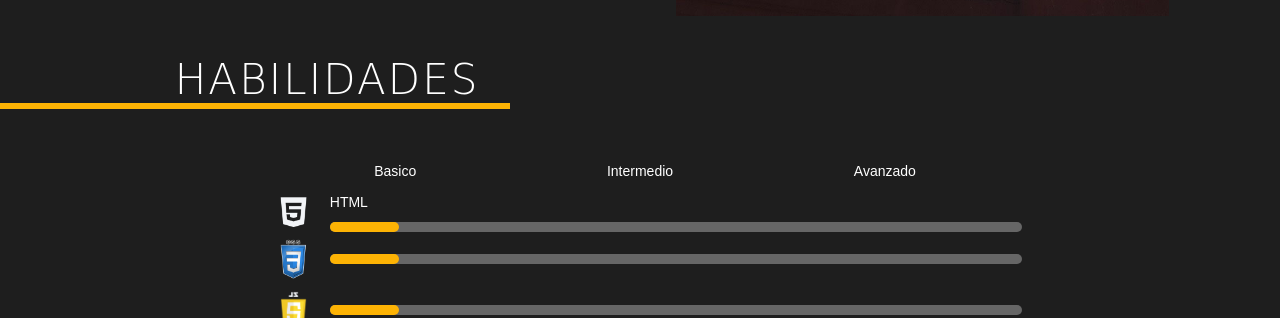
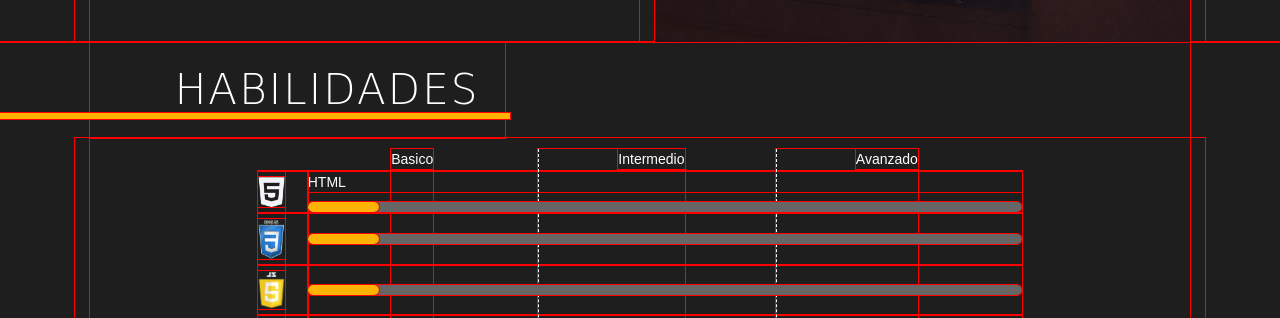
Before and after one commit to PatriciaMendozas/patriciamendozas.github.io, a plain HTML site: page public/index.html in a window 1280 px wide. Shown: the part 1330-1648 px from the top of the page. Drawn offline with nearby package versions, Linux system fonts and the light colour scheme; a web font is replaced by a local one.

Commit message:
porfolio2

```diff
--- a/css/common.css
+++ b/css/common.css
@@ -1,6 +1,6 @@
-/**{
+*{
     outline:1px solid rgba(255,0,0,1);
-}*/
+}
 * {
 	box-sizing: border-box;
 	user-select: none;
@@ -90,8 +90,8 @@ html, body {
     background-size: cover;
     height: 750px;
 }
-.soy{
-   padding: 3% 4% ;
+
+#section-two {
 
 }
 #section-three {
@@ -131,7 +131,6 @@ html, body {
 #section-menu a {
     float: right;
     clear: both;
-
     display: block;
     height: 2em;
     line-height: 2em;
--- a/css/main.css
+++ b/css/main.css
@@ -12,19 +12,31 @@ img{width: 100%;}
 .pdd{padding-right: 0px;
 padding-top: 2px;}
 .pd0{padding-left:0px;}
-.pdl3{padding-left: 3%;}
 .circulo{padding:0% 0% 3% 7%;}
 .mb4{margin-bottom: 4%;}
 .mt30{margin: 10% 5% 0% 60%;}
 .mt40{margin: 30% 0% 12%;}
 .mg23{margin: 2% 0% 2% 3%;}
-.phab{padding:3% 18%; }
-.menu{position: relative;}
-.ptabla{position: absolute;}
-.phab{padding-right:18%;}
+.phab{padding:3% 18%; position:relative;}
+.menu1{position: absolute;
+    height: 36em;
+    left: 18%;
+    margin: -2% 10% 0%;}
+.menu2{position: absolute;
+    height: 36em;
+    left: 37%;
+    margin: -2% 4% 0%;
+    padding-left: 7%;
+    border-left: 1px dashed #fff}
+.menu3{position: absolute;
+    height: 36em;
+    left: 58%;
+    margin: -2% 4% 0%;
+    padding-left: 7%;
+    border-left: 1px dashed #fff}
 /*trabajos*/
-.trabajos .nav-tabs {border-bottom: none;}
-.trabajos .nav-tabs > li.active > a {
+.trabajos.nav-tabs {border-bottom: none;}
+.trabajos.nav-tabs > li.active > a {
   color: #fff;
   background-color: #666666;
   font-weight: bolder;
--- a/public/index.html
+++ b/public/index.html
@@ -151,18 +151,18 @@
           <div class="tri"></div>
         </h2>
         <div class="row phab">
-          <div class="menu">
-            <div class="col-md-4 plinea">
-              <p class="text-center">Basico</p>
+          <div class="row">
+            <div class="menu1">
+              <p>Basico</p>
             </div>
-            <div class="col-md-4 plinea">
-              <p class="text-center">Intermedio</p>
+            <div class="menu2">
+              <p>Intermedio</p>
             </div>
-            <div class="col-md-4 plinea">
-              <p class="text-center">Avanzado</p>
+            <div class="menu3">
+              <p>Avanzado</p>
             </div>
           </div>
-          <div class="row pdl3">
+          <div class="row">
             <table>
               <tr>
                 <td style="width:50px">
```
Also changed, not shown: 1 other file.
